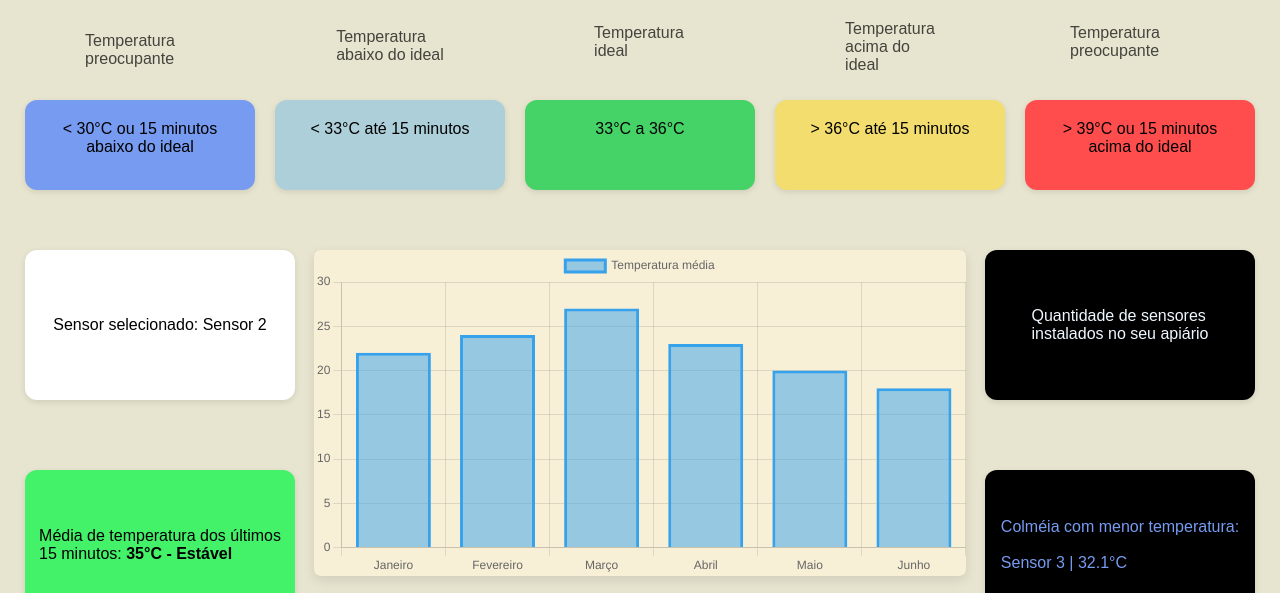
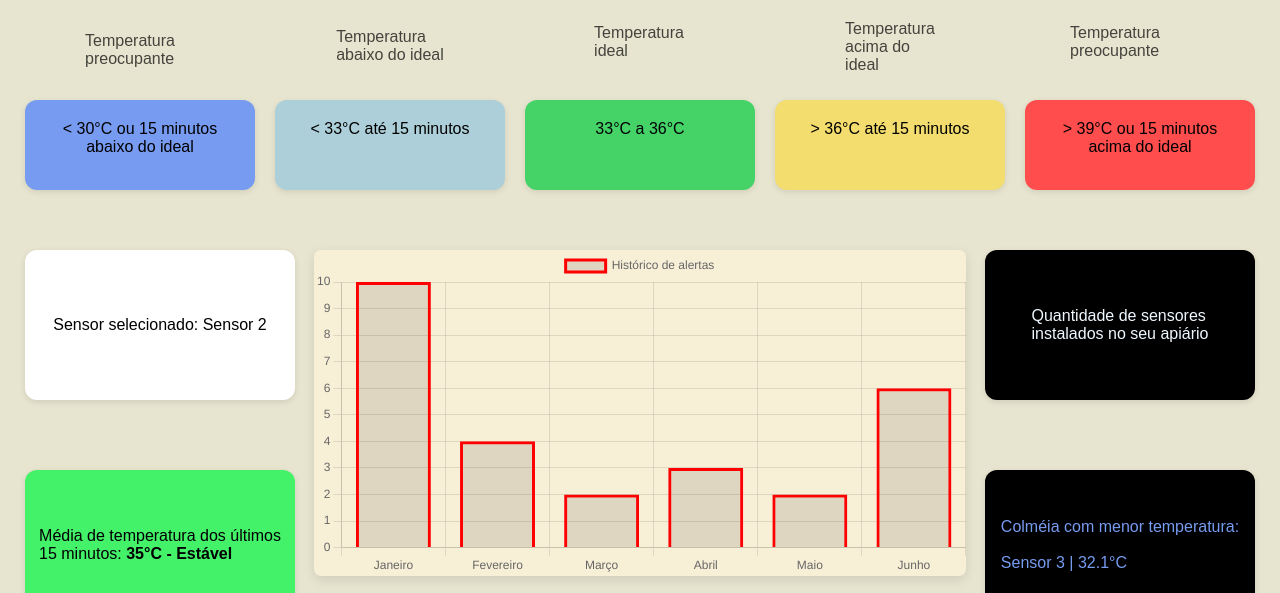
Before and after one commit to Beetech-SPtech/Sprint_2, a plain HTML site: page Algoritmos/dashboard.html in a window 1280 px wide. Shown: the part 170-763 px from the top of the page. Drawn offline with nearby package versions, Linux system fonts and the light colour scheme.

Commit message:
Dashboard V1

```diff
--- a/Algoritmos/dashboard.html
+++ b/Algoritmos/dashboard.html
@@ -123,10 +123,10 @@
     data: {
       labels: ['Janeiro', 'Fevereiro', 'Março', 'Abril', 'Maio', 'Junho'],
       datasets: [{
-        label: 'Temperatura média',
-        data: [22, 24, 27, 23, 20, 18],
+        label: 'Histórico de alertas',
+        data: [10, 4, 2, 3, 2, 6],
         borderWidth: 3,
-        data: [22, 24, 27, 23, 20, 18],
+        borderColor: 'red'
       }
     ]
 
```
